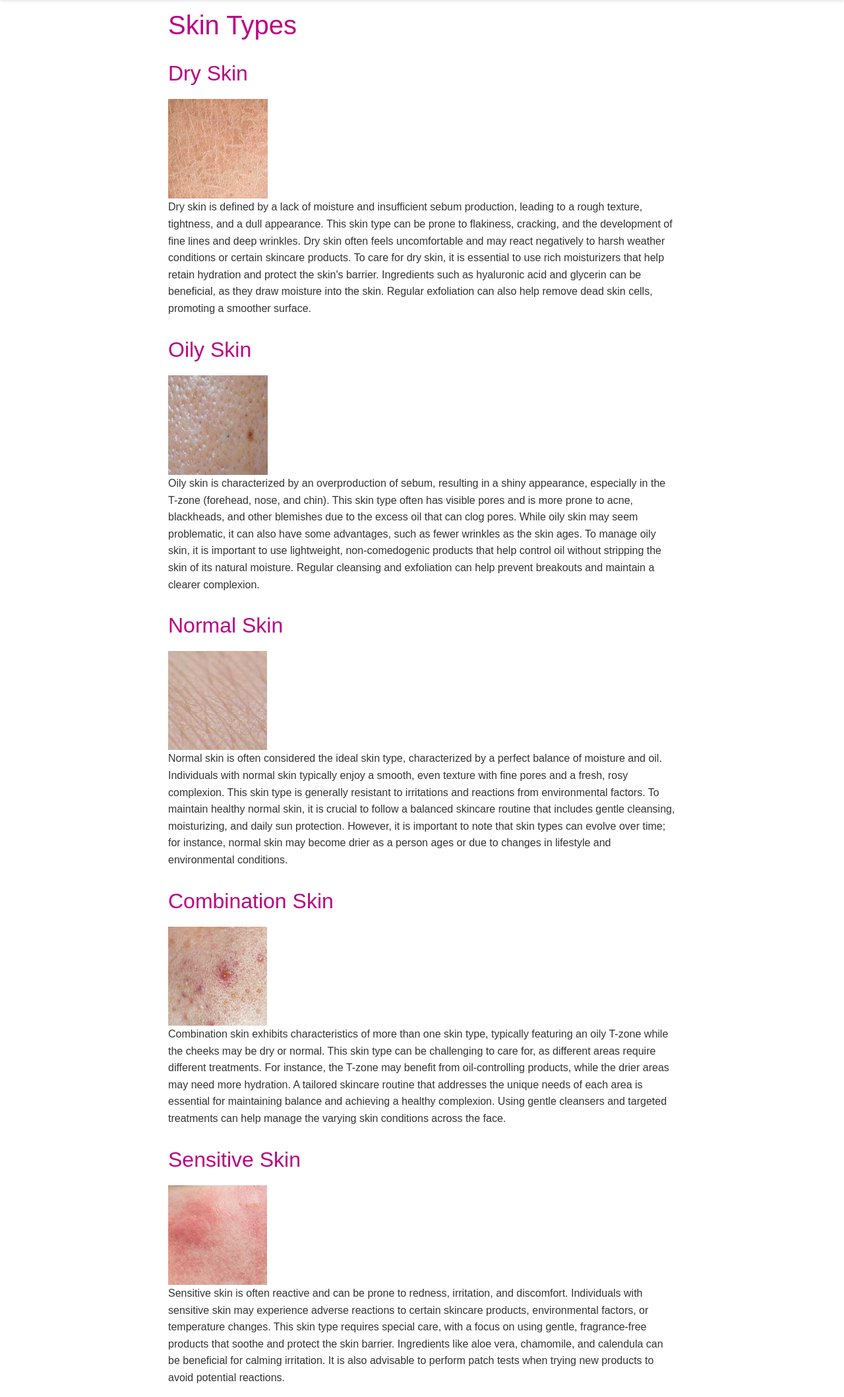
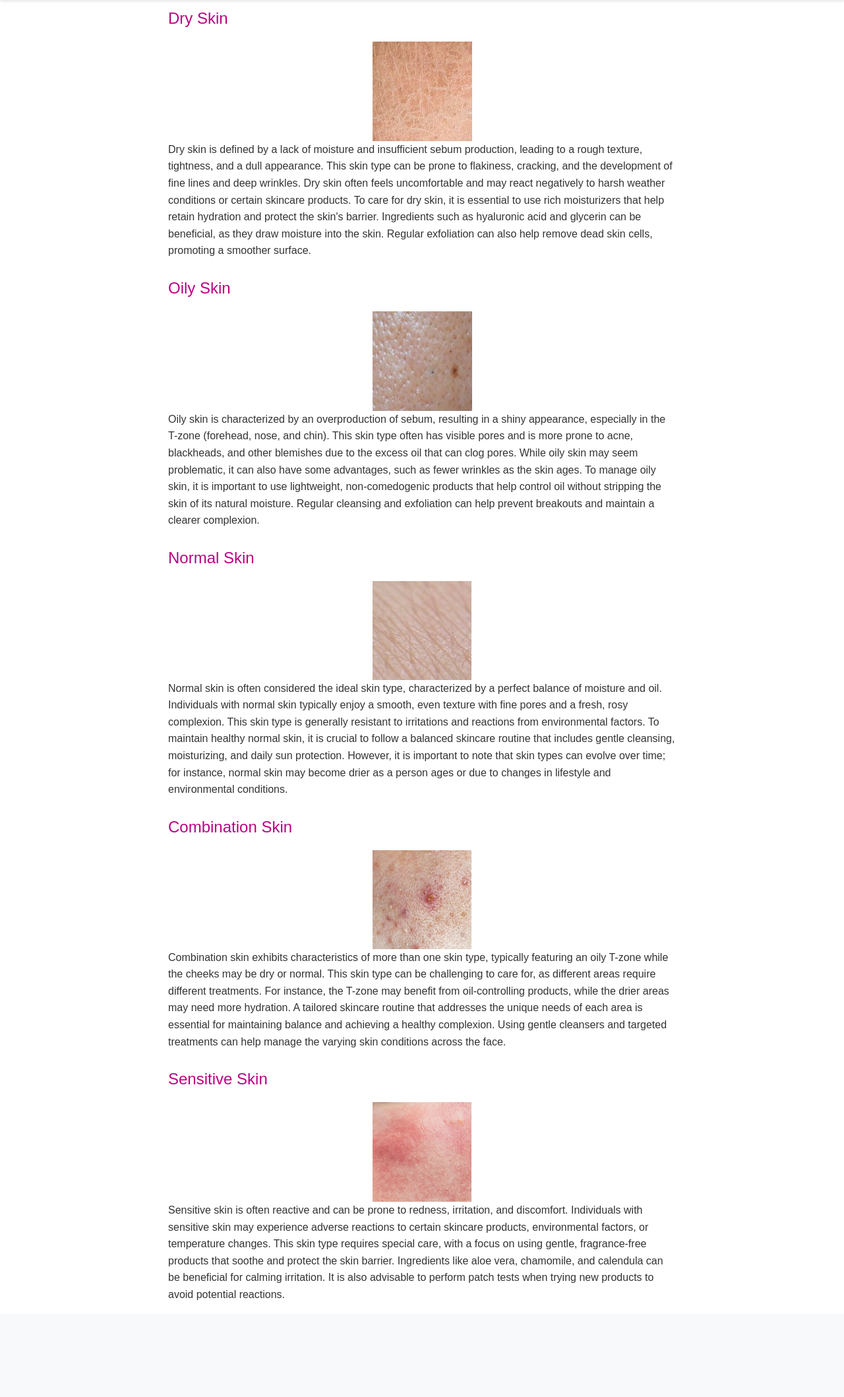
Before and after one commit to SANJANASOLANGA/SkinTypeClassification, a Flask app: page /skin_types in a window 1280 px wide. Shown: the part 96-2214 px from the top of the page at 66% size. After the commit the page ends 2067 px from the top, so only its background shows below. Run offline with Flask 3, Linux system fonts and the light colour scheme; some libraries are stand-ins or nearby versions.

Commit message:
Added styles for images and paragraphs

```diff
--- a/templates/skin_types.html
+++ b/templates/skin_types.html
@@ -1,103 +1,78 @@
-{% extends "base.html" %} {% block title %}Skin Types - Skin Type Identifier{%
-endblock %} {% block content %}
-<h1>Skin Types</h1>
+{% extends "base.html" %}
+{% block title %}Skin Types - Skin Type Identifier{% endblock %}
+{% block content %}
 
 <div class="skin-types-container">
     <div class="skin-type">
-    <h2>Dry Skin</h2>
-    <img
-      src="{{ url_for('static', filename='src/dry.jpg') }}"
-      alt="Dry Skin Image"
-    />
-    <p>
-      Dry skin is defined by a lack of moisture and insufficient sebum
-      production, leading to a rough texture, tightness, and a dull appearance.
-      This skin type can be prone to flakiness, cracking, and the development of
-      fine lines and deep wrinkles. Dry skin often feels uncomfortable and may
-      react negatively to harsh weather conditions or certain skincare products.
-      To care for dry skin, it is essential to use rich moisturizers that help
-      retain hydration and protect the skin's barrier. Ingredients such as
-      hyaluronic acid and glycerin can be beneficial, as they draw moisture into
-      the skin. Regular exfoliation can also help remove dead skin cells,
-      promoting a smoother surface.
+        <h4>Dry Skin</h4>
+        <img src="{{ url_for('static', filename='src/dry.jpg') }}" alt="Dry Skin Image"
+            class="skin-img">
+        <p class="skin-p">
+            Dry skin is defined by a lack of moisture and insufficient sebum production, leading to a rough texture,
+            tightness, and a dull appearance. This skin type can be prone to flakiness, cracking, and the development of
+            fine lines and deep wrinkles. Dry skin often feels uncomfortable and may react negatively to harsh weather
+            conditions or certain skincare products. To care for dry skin, it is essential to use rich moisturizers that
+            help retain hydration and protect the skin's barrier. Ingredients such as hyaluronic acid and glycerin can
+            be beneficial, as they draw moisture into the skin. Regular exfoliation can also help remove dead skin
+            cells, promoting a smoother surface.
         </p>
     </div>
 
     <div class="skin-type">
-    <h2>Oily Skin</h2>
-    <img
-      src="{{ url_for('static', filename='src/oily.jpg') }}"
-      alt="Oily Skin Image"
-    />
-    <p>
-      Oily skin is characterized by an overproduction of sebum, resulting in a
-      shiny appearance, especially in the T-zone (forehead, nose, and chin).
-      This skin type often has visible pores and is more prone to acne,
-      blackheads, and other blemishes due to the excess oil that can clog pores.
-      While oily skin may seem problematic, it can also have some advantages,
-      such as fewer wrinkles as the skin ages. To manage oily skin, it is
-      important to use lightweight, non-comedogenic products that help control
-      oil without stripping the skin of its natural moisture. Regular cleansing
-      and exfoliation can help prevent breakouts and maintain a clearer
-      complexion.
+        <h4>Oily Skin</h4>
+        <img src="{{ url_for('static', filename='src/oily.jpg') }}" alt="Oily Skin Image"
+            class="skin-img">
+        <p class="skin-p">
+            Oily skin is characterized by an overproduction of sebum, resulting in a shiny appearance, especially in the
+            T-zone (forehead, nose, and chin). This skin type often has visible pores and is more prone to acne,
+            blackheads, and other blemishes due to the excess oil that can clog pores. While oily skin may seem
+            problematic, it can also have some advantages, such as fewer wrinkles as the skin ages. To manage oily skin,
+            it is important to use lightweight, non-comedogenic products that help control oil without stripping the
+            skin of its natural moisture. Regular cleansing and exfoliation can help prevent breakouts and maintain a
+            clearer complexion.
         </p>
     </div>
 
     <div class="skin-type">
-    <h2>Normal Skin</h2>
-    <img
-      src="{{ url_for('static', filename='src/normal.jpg') }}"
-      alt="Normal Skin Image"
-    />
-    <p>
-      Normal skin is often considered the ideal skin type, characterized by a
-      perfect balance of moisture and oil. Individuals with normal skin
-      typically enjoy a smooth, even texture with fine pores and a fresh, rosy
-      complexion. This skin type is generally resistant to irritations and
-      reactions from environmental factors. To maintain healthy normal skin, it
-      is crucial to follow a balanced skincare routine that includes gentle
-      cleansing, moisturizing, and daily sun protection. However, it is
-      important to note that skin types can evolve over time; for instance,
-      normal skin may become drier as a person ages or due to changes in
-      lifestyle and environmental conditions.
+        <h4>Normal Skin</h4>
+        <img src="{{ url_for('static', filename='src/normal.jpg') }}" alt="Normal Skin Image"
+            class="skin-img">
+        <p class="skin-p">
+            Normal skin is often considered the ideal skin type, characterized by a perfect balance of moisture and oil.
+            Individuals with normal skin typically enjoy a smooth, even texture with fine pores and a fresh, rosy
+            complexion. This skin type is generally resistant to irritations and reactions from environmental factors.
+            To maintain healthy normal skin, it is crucial to follow a balanced skincare routine that includes gentle
+            cleansing, moisturizing, and daily sun protection. However, it is important to note that skin types can
+            evolve over time; for instance, normal skin may become drier as a person ages or due to changes in lifestyle
+            and environmental conditions.
         </p>
     </div>
 
     <div class="skin-type">
-    <h2>Combination Skin</h2>
-    <img
-      src="{{ url_for('static', filename='src/combination.jpg') }}"
-      alt="Combination Skin Image"
-      width="150px"
-    />
-    <p>
-      Combination skin exhibits characteristics of more than one skin type,
-      typically featuring an oily T-zone while the cheeks may be dry or normal.
-      This skin type can be challenging to care for, as different areas require
-      different treatments. For instance, the T-zone may benefit from
-      oil-controlling products, while the drier areas may need more hydration. A
-      tailored skincare routine that addresses the unique needs of each area is
-      essential for maintaining balance and achieving a healthy complexion.
-      Using gentle cleansers and targeted treatments can help manage the varying
-      skin conditions across the face.
+        <h4>Combination Skin</h4>
+        <img src="{{ url_for('static', filename='src/combination.jpg') }}" alt="Combination Skin Image"
+            class="skin-img" width="150px">
+        <p class="skin-p">
+            Combination skin exhibits characteristics of more than one skin type, typically featuring an oily T-zone
+            while the cheeks may be dry or normal. This skin type can be challenging to care for, as different areas
+            require different treatments. For instance, the T-zone may benefit from oil-controlling products, while the
+            drier areas may need more hydration. A tailored skincare routine that addresses the unique needs of each
+            area is essential for maintaining balance and achieving a healthy complexion. Using gentle cleansers and
+            targeted treatments can help manage the varying skin conditions across the face.
         </p>
     </div>
 
     <div class="skin-type">
-    <h2>Sensitive Skin</h2>
-    <img
-      src="{{ url_for('static', filename='src/sensitive.jpg') }}"
-      alt="Sensitive Skin Image"
-    />
-    <p>
-      Sensitive skin is often reactive and can be prone to redness, irritation,
-      and discomfort. Individuals with sensitive skin may experience adverse
-      reactions to certain skincare products, environmental factors, or
-      temperature changes. This skin type requires special care, with a focus on
-      using gentle, fragrance-free products that soothe and protect the skin
-      barrier. Ingredients like aloe vera, chamomile, and calendula can be
-      beneficial for calming irritation. It is also advisable to perform patch
-      tests when trying new products to avoid potential reactions.
+        <h4>Sensitive Skin</h4>
+        <img src="{{ url_for('static', filename='src/sensitive.jpg') }}" alt="Sensitive Skin Image"
+            class="skin-img">
+        <p class="skin-p">
+            Sensitive skin is often reactive and can be prone to redness, irritation, and discomfort. Individuals with
+            sensitive skin may experience adverse reactions to certain skincare products, environmental factors, or
+            temperature changes. This skin type requires special care, with a focus on using gentle, fragrance-free
+            products that soothe and protect the skin barrier. Ingredients like aloe vera, chamomile, and calendula can
+            be beneficial for calming irritation. It is also advisable to perform patch tests when trying new products
+            to avoid potential reactions.
         </p>
     </div>
 </div>
```
Lines whose indentation alone changed are shown as unchanged.
